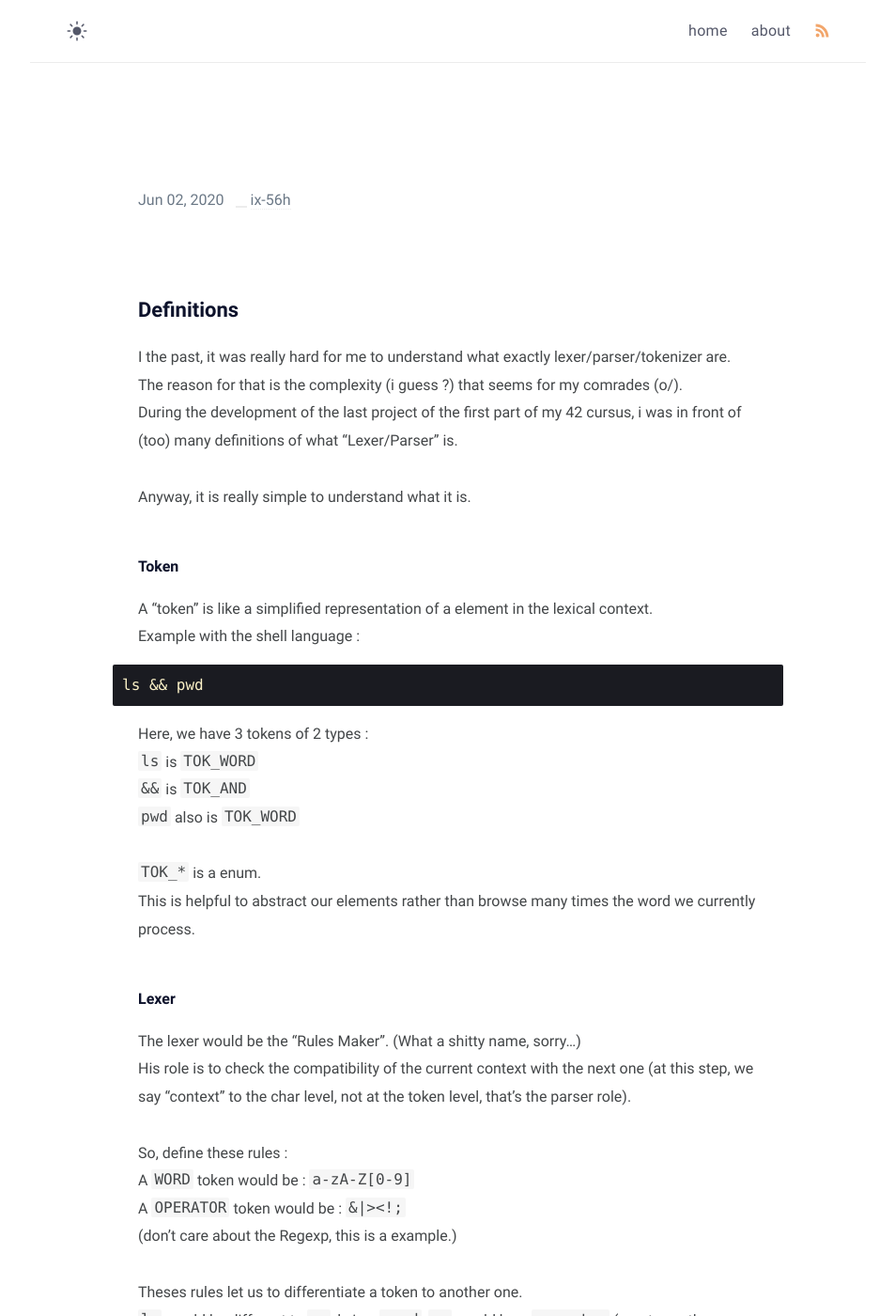
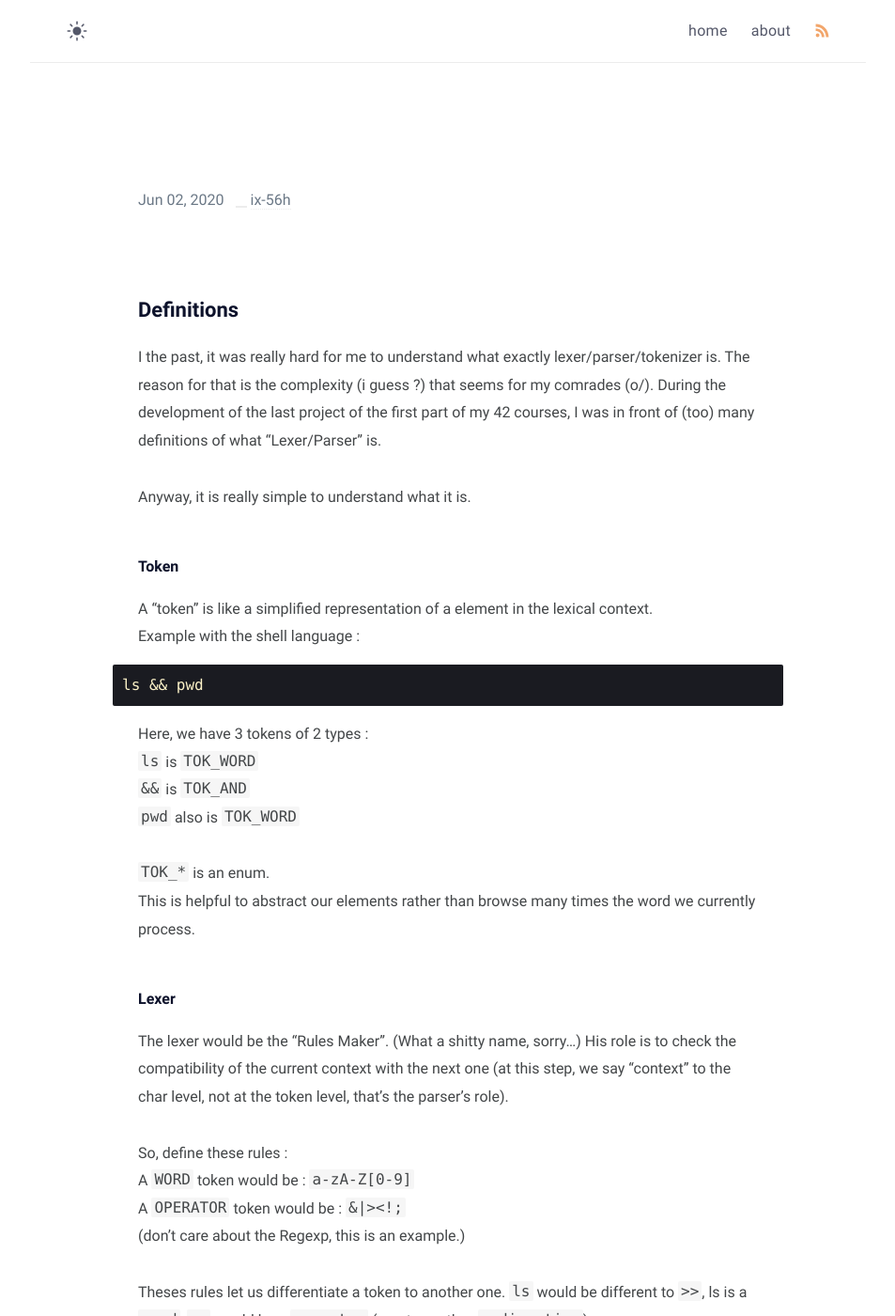
Before and after one commit to ix-56h/ix-56h.github.io, a Jekyll site: the page built from _posts/how-to-make-a-tokenizer/2020-06-01-how-to-make-a-tokenizer.md, in a window 1280 px wide and 1400 px high. Shown: the whole window at 94% size, without its empty margins (163-1116 px from the left). Built offline with Jekyll 4.4.1, drawn with Linux system fonts in a browser that asks for light colours; some of the changed text lies outside the part shown.

Commit message:
Update 2020-06-01-how-to-make-a-tokenizer.md

````diff
--- a/_posts/how-to-make-a-tokenizer/2020-06-01-how-to-make-a-tokenizer.md
+++ b/_posts/how-to-make-a-tokenizer/2020-06-01-how-to-make-a-tokenizer.md
@@ -1,17 +1,18 @@
 ---
-title: [EN] How to make a elegant tokenizer in C
+title: [EN] How to make an elegant tokenizer in C
 date: 2020-06-01 12:45:00 +07:00
-tags: [english, tokenizer, lexer, parser, shell, C]
+tags: [tokenizer, lexer, parser, shell, C]
 description: Implementation of a tokenizer in a Shell Parser context in C.
 ---
 
 ## Definitions
 
-I the past, it was really hard for me to understand what exactly lexer/parser/tokenizer are.
-The reason for that is the complexity (i guess ?) that seems for my comrades (o/).
-During the development of the last project of the first part of my 42 cursus, i was in front of (too) many definitions of what "Lexer/Parser" is.
+I the past, it was really hard for me to understand what exactly lexer/parser/tokenizer is.
+ The reason for that is the complexity (i guess ?) that seems for my comrades (o/).
+ During the development of the last project of the first part of my 42 courses, I was in front of (too) many definitions of what “Lexer/Parser” is.
 
 Anyway, it is really simple to understand what it is.
+
 ##### Token
 
 A "token" is like a simplified representation of a element in the lexical context.
@@ -25,28 +26,29 @@ Here, we have 3 tokens of 2 types :
 `&&` is `TOK_AND`
 `pwd` also is `TOK_WORD`
 
-`TOK_*` is a enum.
-This is helpful to abstract our elements rather than browse many times the word we currently process.
+`TOK_*` is an enum.
+ This is helpful to abstract our elements rather than browse many times the word we currently process.
 ##### Lexer
 
-The lexer would be the "Rules Maker". (What a shitty name, sorry...)
-His role is to check the compatibility of the current context with the next one (at this step, we say "context" to the char level, not at the token level, that's the parser role).
+The lexer would be the “Rules Maker”. (What a shitty name, sorry…)
+ His role is to check the compatibility of the current context with the next one (at this step, we say “context” to the char level, not at the token level, that’s the parser's role).
+
 
 So, define these rules :
 A `WORD` token would be : `a-zA-Z[0-9]`
 A `OPERATOR` token would be : `&|><!;`
-(don't care about the Regexp, this is a example.)
+(don’t care about the Regexp, this is an example.)
 
-Theses rules let us to differentiate a token to another one.
+Theses rules let us differentiate a token to another one.
 `ls` would be different to `>>`, ls is a `word`, `>>` would be a `operator` (most exactly a `redirection`).
 ##### Tokenizer
 
-The tokenizer is the code who use the lexer rules and will give us the full context.
+The tokenizer is the code that uses the lexer's rules and will give us the full context.
 ##### Parser
 
-The parser will check the compatiblity between the different contexts.
-This is basically a parser, so, if you want to learn more about it, check "Recursive Descent Parser" in references.
-## It's time to tokenizing !
+The parser will check the compatibility between the different contexts.
+This is basically a parser, so, if you want to learn more about it, check “Recursive Descent Parser” in references.
+ ## It's time to tokenizing !
 
 Let's see an example with the Shell grammar :
 ```cpp
@@ -81,8 +83,8 @@ typedef enum		e_chr_class {
 }					t_chr_class;
 ```
 
-"This is just some enums, what you want to do with that ?"
-It's time to show you what i mean by "total abstraction" :
+“This is just some enums, what you want to do with that?”
+ It’s time to show you what i mean by “total abstraction”:
 ```cpp
 static t_chr_class		g_get_chr_class[255] =
 {
@@ -98,9 +100,9 @@ static t_chr_class		g_get_chr_class[255] =
 };
 ```
 
-Here, we define all enums who's let us to abstract the charset. We can easily decide to set a `space` as an entire word. That's let us to group the chars and their meaning.
+Here, we define all enums who’s let us to abstract the charset. We can easily decide to set `space` as an entire word. That’s let us group the chars and their meaning.
 Ok, let see an example with `ls` :
-The word have 2 chars : `l` and `s`, these chars are abstracted as "CHR_WORD".
+The word have 2 chars : `l` and `s`, these chars are abstracted as `CHR_WORD`.
 
 No switch case, no expensive lines, just a clean and fast-to-read code.
 That's really usefull in this case :
@@ -134,13 +136,13 @@ static t_toktype		g_get_tok_type[CHR_MAX] = {
 };
 ```
 
-This array let us to get the current context by the first char.
-```cpp
-unsigned int token_type = g_get_tok_type[g_get_chr_class[string[i]]];
-```
+This array lets us get the current context by the first char.
+
+`unsigned int token_type = g_get_tok_type[g_get_chr_class[string[i]]];`
 
 Good, we have the context, now we need to process the current token as long as we are in a valid context.
-It's time to code rules !
+It’s time to code rules !
+
 ```cpp
 static int				g_token_chr_rules[TOK_MAX][CHR_MAX] =
 {
@@ -164,8 +166,9 @@ static int				g_token_chr_rules[TOK_MAX][CHR_MAX] =
   ...
 };
 ```
-So, we have rules, now we need to browse as long as we are in a valid context and save the token. Easy to go !
-### Tokenizer in action !
+So, we have rules, now we need to browse as long as we are in a valid context and save the token. Easy to go!
+
+### Tokenizer in action!
 
 While we get the state of the current token, ex : `TOK_WORD`, we need to browse the current string until the contexte state are changed.
 ```cpp
````
Also changed, not shown: other parts of _posts/how-to-make-a-tokenizer/2020-06-01-how-to-make-a-tokenizer.md (+6 -6 lines).
